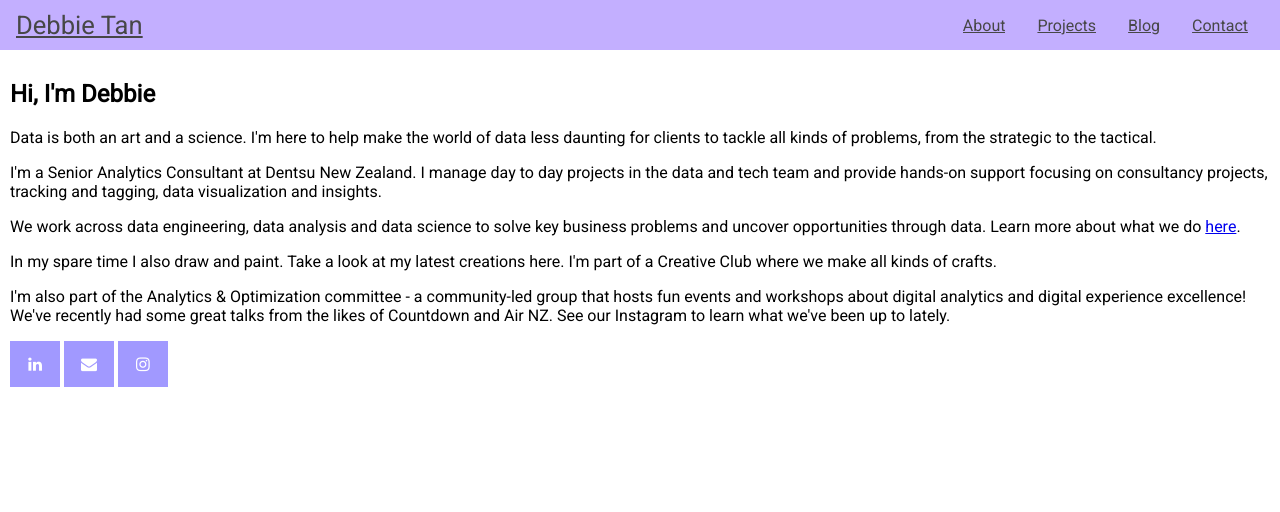
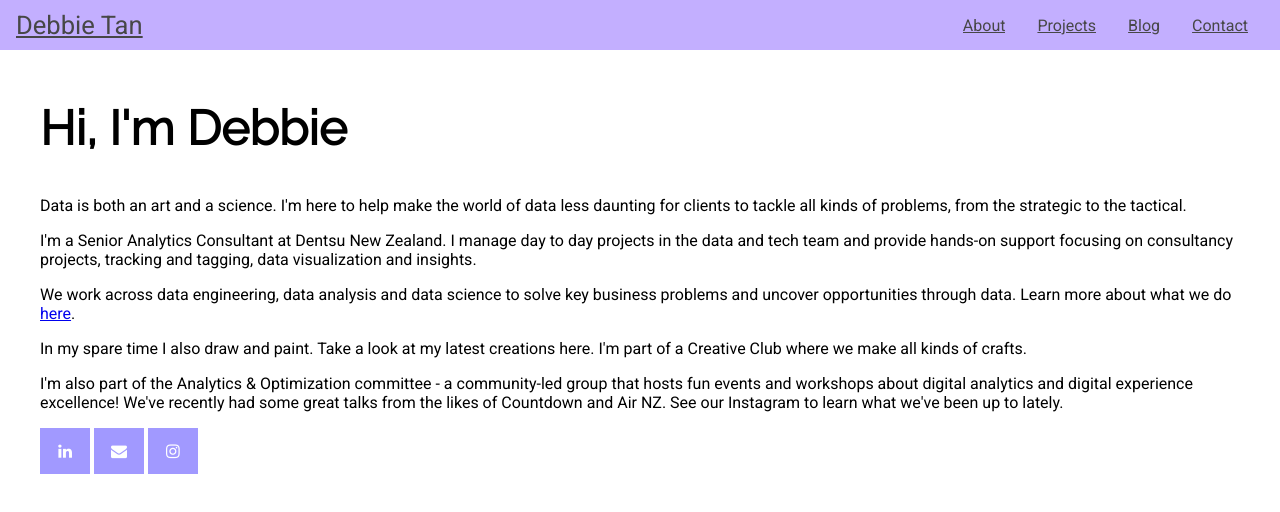
Before and after one commit to dtan96/dtan96.github.io, a plain HTML site: page index.html in a window 1280 px wide. Drawn offline with Linux system fonts and the light colour scheme.

Commit message:
Update styles.css

```diff
--- a/styles.css
+++ b/styles.css
@@ -1,9 +1,11 @@
 @import url(https://fonts.googleapis.com/css?family=Roboto);
+@import url(https://fonts.googleapis.com/css?family=Raleway);
 
 h1 {
   vertical-align: center;
   text-align: left;
-  font-family: "Roboto"
+  font-family: "Raleway";
+  font-size: 3em;
 }
 h2 {
   vertical-align: center;
@@ -160,6 +162,12 @@ body {
   }
 }
 
+/*Style intro*/
+.intro-section{
+  margin-left: 30px;
+  margin-right: 30px;
+}
+
 /* Style all font awesome icons */
 .fa {
   padding: 15px;
```
